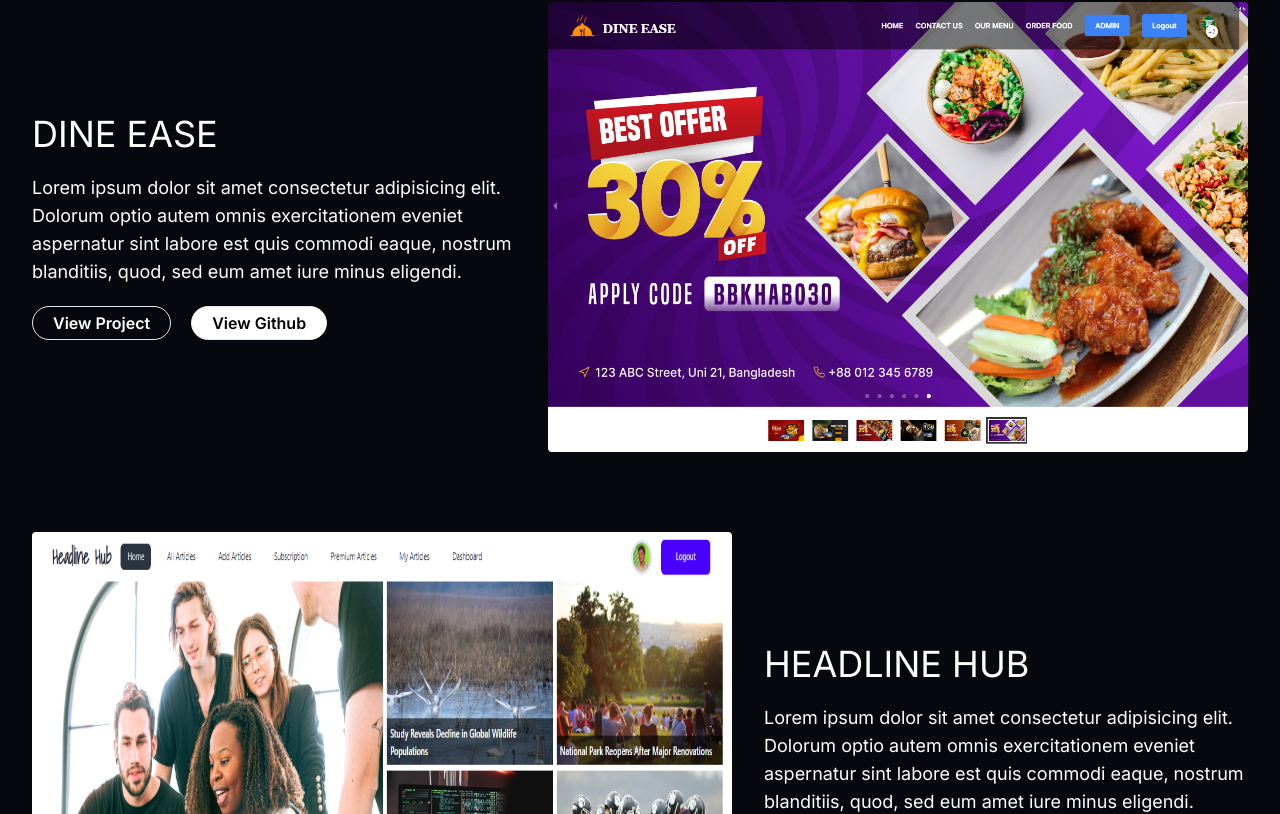
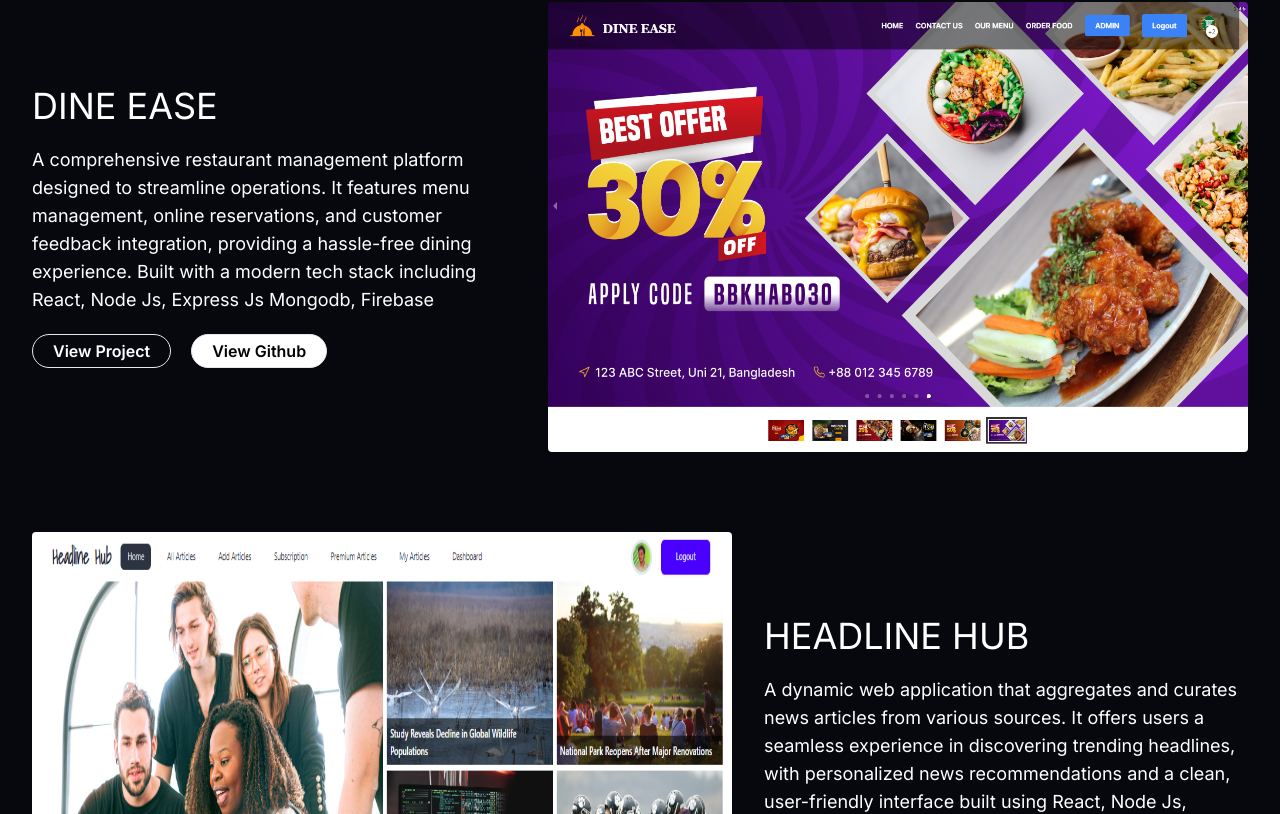
Before and after one commit to jakareya76/portfolio, a Next.js app: page / in a window 1280 px wide. Shown: the part 1146-1960 px from the top of the page. Built offline with nearby package versions, Linux system fonts and the light colour scheme.

Commit message:
add dynamic description for projects

```diff
--- a/src/components/ProjectCard.jsx
+++ b/src/components/ProjectCard.jsx
@@ -1,7 +1,7 @@
 import Image from "next/image";
 import Link from "next/link";
 
-const ProjectCard = ({ title, image, link, gitLink }) => {
+const ProjectCard = ({ title, image, link, gitLink, description }) => {
   return (
     <div className="flex flex-col-reverse items-center w-full justify-between gap-8 portfolio__container xl:flex-row">
       <Image
@@ -12,12 +12,7 @@ const ProjectCard = ({ title, image, link, gitLink }) => {
       />
       <div className="flex flex-col text-white items-start gap-5">
         <h3 className="uppercase text-3xl md:text-4xl">{title}</h3>
-        <p className="max-w-xl text-sm md:text-lg">
-          Lorem ipsum dolor sit amet consectetur adipisicing elit. Dolorum optio
-          autem omnis exercitationem eveniet aspernatur sint labore est quis
-          commodi eaque, nostrum blanditiis, quod, sed eum amet iure minus
-          eligendi.
-        </p>
+        <p className="max-w-xl text-sm md:text-lg">{description}</p>
 
         <div className="flex items-center justify-center gap-5">
           <Link
--- a/src/constants/index.js
+++ b/src/constants/index.js
@@ -8,7 +8,8 @@ export const myWork = [
     image: "/1.png",
     link: "https://dine-ease-5606f.web.app",
     gitLink: "https://github.com/jakareya76/dine-ease-frontend",
-    description: "",
+    description:
+      "A comprehensive restaurant management platform designed to streamline operations. It features menu management, online reservations, and customer feedback integration, providing a hassle-free dining experience. Built with a modern tech stack including React, Node Js, Express Js Mongodb, Firebase",
   },
   {
     id: 1,
@@ -16,7 +17,8 @@ export const myWork = [
     image: "/4.png",
     link: "https://headline-hub-762d6.web.app",
     gitLink: "https://github.com/jakareya76/headline-hub-frontend",
-    description: "",
+    description:
+      " A dynamic web application that aggregates and curates news articles from various sources. It offers users a seamless experience in discovering trending headlines, with personalized news recommendations and a clean, user-friendly interface built using React, Node Js, Express Js Mongodb, Firebase",
   },
   {
     id: 2,
@@ -24,7 +26,8 @@ export const myWork = [
     image: "/3.png",
     link: "https://other-options.web.app",
     gitLink: "https://github.com/jakareya76/other-options-frontend",
-    description: "",
+    description:
+      " A versatile web application template offering various customizable features tailored for different use cases. It serves as a foundation for building responsive and user-friendly web solutions, incorporating the latest frontend technologies like React and Tailwind CSS.",
   },
   {
     id: 3,
@@ -32,7 +35,8 @@ export const myWork = [
     image: "/2.png",
     link: "https://genius-cars-1c8ed.web.app",
     gitLink: "https://github.com/jakareya76/genius-cars-frontend",
-    description: "",
+    description:
+      "A professional car repair shop website designed to showcase services, manage appointments, and provide customers with a seamless booking experience. The site features detailed service descriptions, customer testimonials, and an intuitive interface, all built with modern web technologies like React and Tailwind CSS for a sleek, responsive design.",
   },
 ];
 
```
